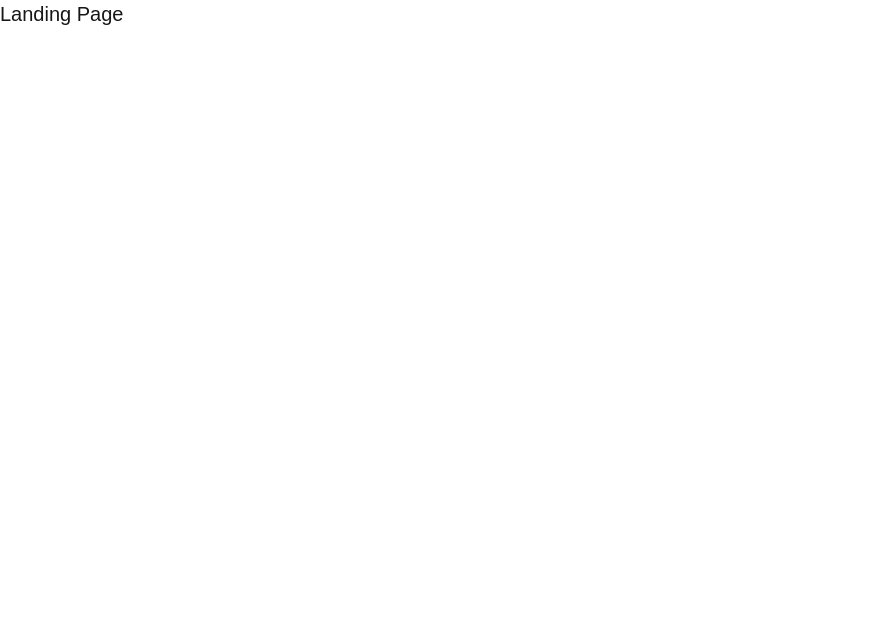
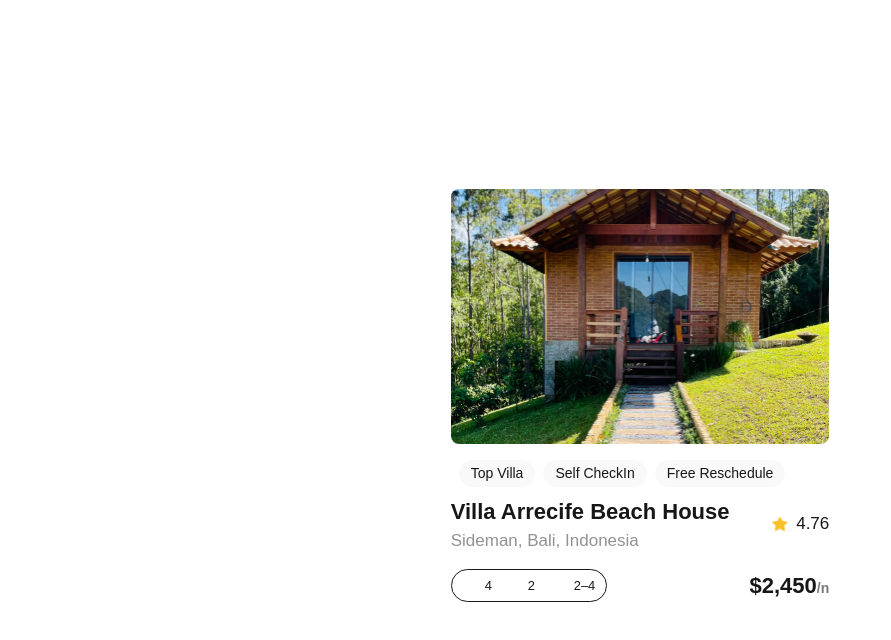
Before and after one commit to samisonof/alx-project-0x00-setup, a Next.js app in the folder alx-project-0x00/: page /landing in a window 1280 px wide. Shown: the top 640 px of the page, without its empty margins (0-891 px from the left). Built offline with nearby package versions, Linux system fonts and the light colour scheme.

Commit message:
Add images to the project

```diff
--- a/alx-project-0x00/components/Card.tsx
+++ b/alx-project-0x00/components/Card.tsx
@@ -0,0 +1,79 @@
+import Image from "next/image";
+import React from "react";
+import Pill from "./Pill";
+
+const Card: React.FC = () => {
+  return (
+    <div className="h-[422px] w-[378.56px] cursor-pointer hover:shadow-md hover:rounded-lg ">
+      <Image
+        className="rounded-lg"
+        src="/assets/images/house.png"
+        width={378.56}
+        height={299.37}
+        alt="house image"
+      />
+      <div className="p-2 flex gap-2 mt-2">
+        <Pill title="Top Villa" />
+        <Pill title="Self CheckIn" />
+        <Pill title="Free Reschedule" />
+      </div>
+      <div className="flex items-center justify-between">
+        <div>
+          <h3 className=" font-semibold text-[22px]">Villa Arrecife Beach House</h3>
+          <p className=" font-medium text-[17px] text-[#929292]">
+            Sideman, Bali, Indonesia
+          </p>
+        </div>
+        <div className="flex items-center">
+          <Image
+            src="/assets/images/star.png"
+            width={16}
+            height={16}
+            alt="star"
+          />
+          <p className=" font-medium text-[17px] ml-2">4.76</p>
+        </div>
+      </div>
+
+      <div className="flex justify-between mt-4">
+        <div className=" grid grid-cols-3 border w-[156px] rounded-full px-2 py-1">
+          {/* First Icon with number */}
+          <div className="flex items-center">
+            <svg width="21" height="21" viewBox="0 0 21 21" fill="none" xmlns="http://www.w3.org/2000/svg">
+              <path d="M17.2456 9.22324C..." fill="#131212" />
+              <path d="M15.0837 3.40576H5.8192C..." fill="#131212" />
+            </svg>
+            <p className="ml-1 text-[12.95px] font-medium">4</p>
+          </div>
+          {/* Second Icon with number */}
+          <div className="flex items-center">
+            <svg width="18" height="18" viewBox="0 0 18 18" fill="none" xmlns="http://www.w3.org/2000/svg">
+              <g clipPath="url(#clip0)">
+                <path d="M1.10254 12.1843V13.5573..." fill="#131212" />
+              </g>
+              <defs>
+                <clipPath id="clip0">
+                  <rect width="17.0382" height="17.0382" fill="white" transform="translate(0.436279 0.680664)" />
+                </clipPath>
+              </defs>
+            </svg>
+            <p className="ml-1 text-[12.95px] font-medium">2</p>
+          </div>
+          {/* Third Icon with range */}
+          <div className="flex items-center">
+            <svg width="18" height="18" viewBox="0 0 18 18" fill="none" xmlns="http://www.w3.org/2000/svg">
+              <path d="M16.9053 14.1692C..." fill="#131212" />
+            </svg>
+            <p className="ml-1 text-[12.95px] font-medium">2–4</p>
+          </div>
+        </div>
+
+        <p className=" text-[22px] font-semibold">
+          $2,450<span className=" text-[14px] text-[#787878]">/n</span>
+        </p>
+      </div>
+    </div>
+  );
+};
+
+export default Card;
--- a/alx-project-0x00/components/Pill.tsx
+++ b/alx-project-0x00/components/Pill.tsx
@@ -0,0 +1,15 @@
+import React from "react";
+
+interface PillProps {
+  title: string;
+}
+
+const Pill: React.FC<PillProps> = ({ title }) => {
+  return (
+    <div className="flex justify-center items-center bg-[#F9F9F9] px-3 w-auto h-[27px] rounded-full">
+      <p className="text-sm">{title}</p>
+    </div>
+  );
+};
+
+export default Pill;
--- a/alx-project-0x00/pages/landing.tsx
+++ b/alx-project-0x00/pages/landing.tsx
@@ -1,8 +1,14 @@
-const Landing: React.FC =  () => {
+// pages/landing.tsx
+
+import React from "react";
+import Card from "@/components/Card";
+
+const Landing: React.FC = () => {
   return (
-    <div>
-      <h1 className=" text-xl font-extralight">Landing Page</h1>
-    </div>
-  )
-}
-export default Landing
+    <main className="min-h-screen p-6 bg-white flex justify-center items-center">
+      <Card />
+    </main>
+  );
+};
+
+export default Landing;
```
Also changed, not shown: alx-project-0x00/public/assets/images/house.png (added), alx-project-0x00/public/assets/images/star.png (added).
